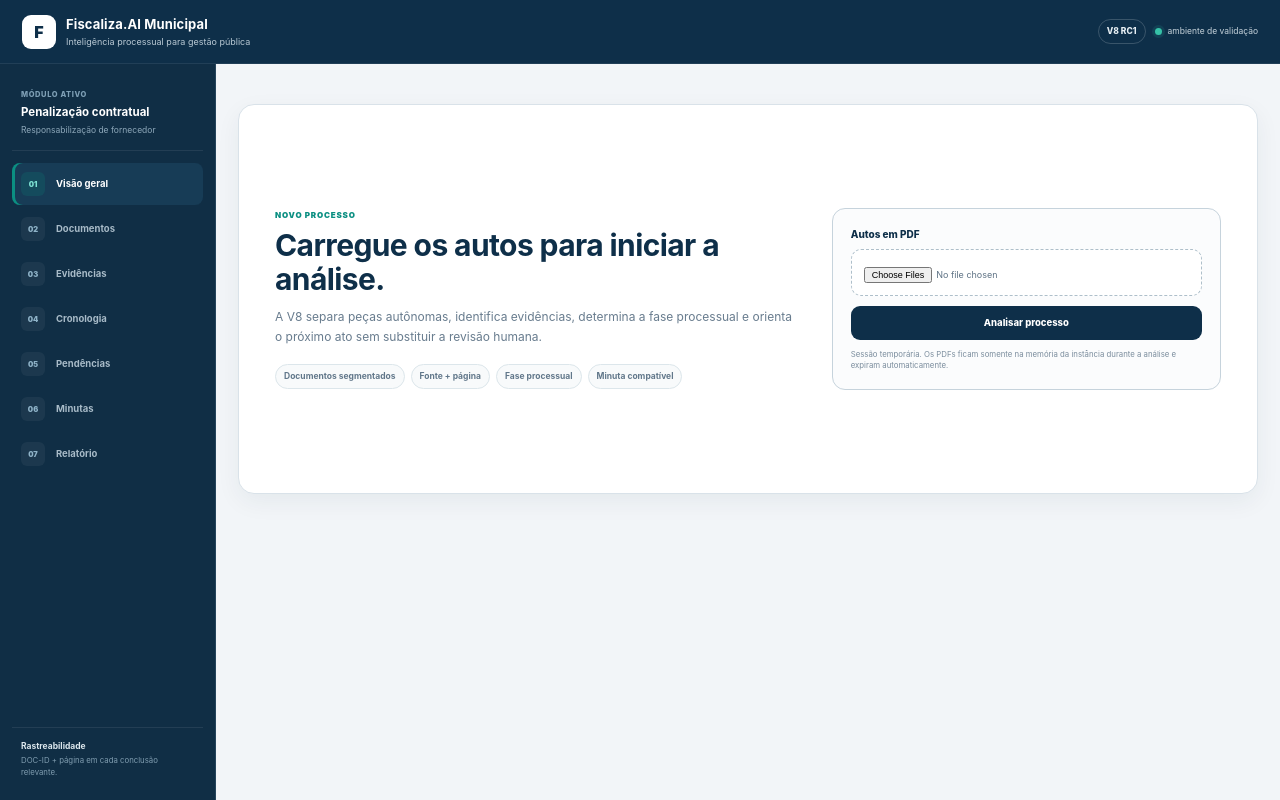
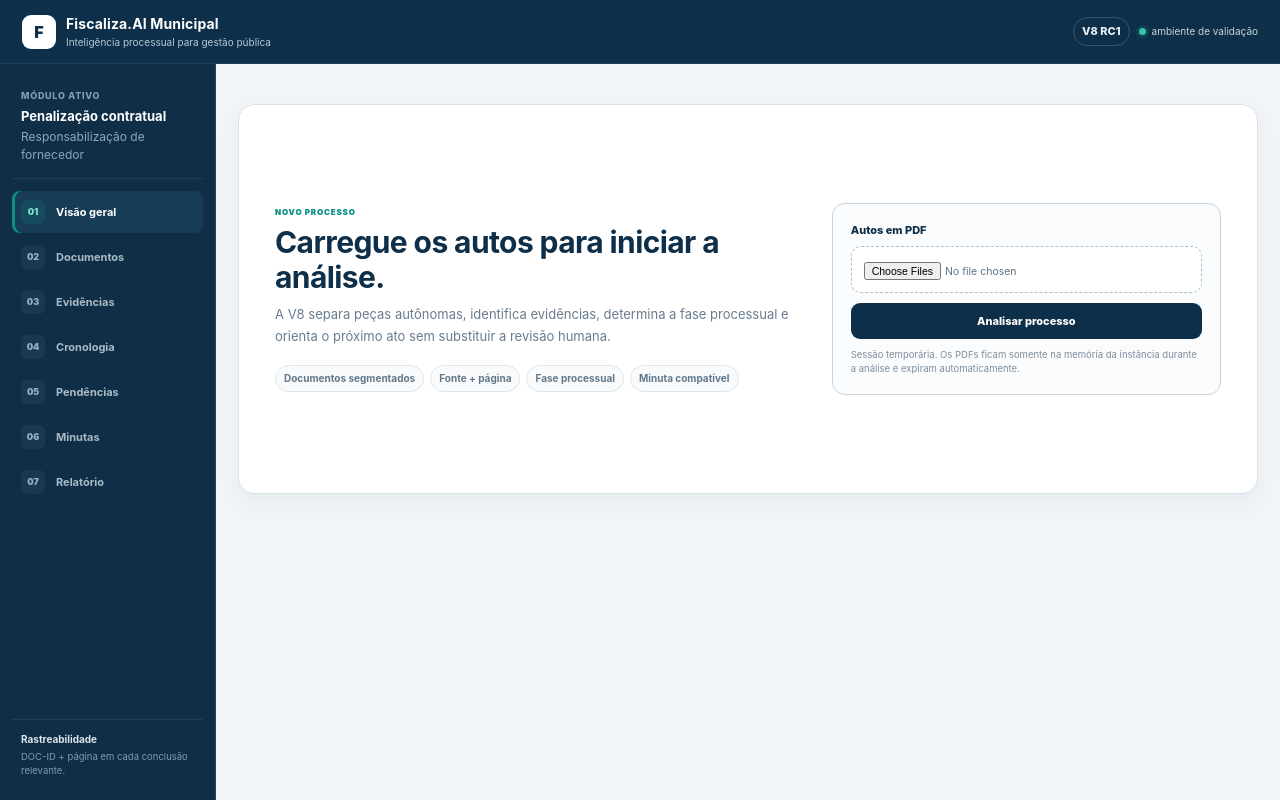
Before and after one commit to instadaluewagner-sys/fiscaliza-ai-municipal, a FastAPI app: page / in a window 1280 px wide. Run offline with FastAPI, Linux system fonts and the light colour scheme.

Commit message:
V8 RC1: aumenta legibilidade sem perder densidade profissional

```diff
--- a/v8/static/app.css
+++ b/v8/static/app.css
@@ -17,31 +17,31 @@ button{cursor:pointer}
 }
 .brand{display:flex;align-items:center;gap:10px}
 .brand-mark{width:34px;height:34px;border-radius:9px;background:#fff;color:var(--navy);display:grid;place-items:center;font-weight:950;font-size:16px}
-.brand strong{display:block;font-size:13px;letter-spacing:.01em}
-.brand span{display:block;font-size:9px;color:#b9c9d4;margin-top:1px}
+.brand strong{display:block;font-size:14px;letter-spacing:.01em}
+.brand span{display:block;font-size:10px;color:#b9c9d4;margin-top:1px}
 .top-status{display:flex;align-items:center;gap:9px}
-.release-chip{border:1px solid rgba(255,255,255,.18);border-radius:999px;padding:5px 8px;font-size:8.5px;font-weight:850;color:#e6eef3}
-.status-dot{display:flex;align-items:center;gap:6px;font-size:8.5px;color:#c7d4dc}
+.release-chip{border:1px solid rgba(255,255,255,.18);border-radius:999px;padding:5px 8px;font-size:11px;font-weight:850;color:#e6eef3}
+.status-dot{display:flex;align-items:center;gap:6px;font-size:10px;color:#c7d4dc}
 .status-dot i{width:7px;height:7px;border-radius:50%;background:#36c2a8;box-shadow:0 0 0 3px rgba(54,194,168,.12)}
 
 .app-shell{display:grid;grid-template-columns:216px minmax(0,1fr);min-height:calc(100vh - 64px)}
 .sidebar{background:#102e45;color:#d5e0e7;border-right:1px solid #26455c;padding:18px 12px;display:flex;flex-direction:column;min-height:calc(100vh - 64px)}
 .sidebar-context{padding:7px 9px 14px;border-bottom:1px solid rgba(255,255,255,.08);margin-bottom:12px}
-.sidebar-context small{display:block;color:#7fa0b6;text-transform:uppercase;letter-spacing:.08em;font-size:7.5px;font-weight:850}
-.sidebar-context strong{display:block;color:#fff;font-size:11.5px;margin-top:4px}
-.sidebar-context span{display:block;color:#8ea8ba;font-size:8.5px;margin-top:2px}
+.sidebar-context small{display:block;color:#7fa0b6;text-transform:uppercase;letter-spacing:.08em;font-size:9px;font-weight:850}
+.sidebar-context strong{display:block;color:#fff;font-size:13px;margin-top:4px}
+.sidebar-context span{display:block;color:#8ea8ba;font-size:12px;margin-top:2px}
 .side-nav{display:grid;gap:3px}
 .side-item{
   width:100%;border:0;background:transparent;color:#a8bbc8;display:grid;grid-template-columns:28px 1fr;align-items:center;gap:7px;
-  padding:9px 9px;border-radius:8px;text-align:left;font-size:9.5px;font-weight:750
+  padding:9px 9px;border-radius:8px;text-align:left;font-size:11px;font-weight:750
 }
 .side-item:hover{background:rgba(255,255,255,.05);color:#fff}
 .side-item.active{background:#173c56;color:#fff;box-shadow:inset 3px 0 0 var(--teal)}
-.side-icon{width:24px;height:24px;border-radius:6px;background:rgba(255,255,255,.05);display:grid;place-items:center;font-size:7.5px;color:#8fb3c8;font-weight:900}
+.side-icon{width:24px;height:24px;border-radius:6px;background:rgba(255,255,255,.05);display:grid;place-items:center;font-size:9px;color:#8fb3c8;font-weight:900}
 .side-item.active .side-icon{background:rgba(11,143,130,.18);color:#7ce1d3}
 .sidebar-foot{margin-top:auto;padding:12px 9px 4px;border-top:1px solid rgba(255,255,255,.08)}
-.sidebar-foot strong{display:block;color:#dce7ed;font-size:8.5px}
-.sidebar-foot span{display:block;color:#7f9caf;font-size:7.8px;line-height:1.45;margin-top:3px}
+.sidebar-foot strong{display:block;color:#dce7ed;font-size:10px}
+.sidebar-foot span{display:block;color:#7f9caf;font-size:9.5px;line-height:1.45;margin-top:3px}
 
 .main-area{min-width:0;padding:20px 22px 36px}
 .start-state{max-width:1180px;margin:20px auto}
@@ -51,38 +51,38 @@ button{cursor:pointer}
 }
 .eyebrow{display:block;color:var(--teal);font-size:8px;font-weight:900;text-transform:uppercase;letter-spacing:.1em}
 .start-copy h1{margin:7px 0 0;color:var(--navy);font-size:30px;line-height:1.15;letter-spacing:-.6px}
-.start-copy p{max-width:650px;color:var(--muted);font-size:12px;line-height:1.65;margin:10px 0 0}
+.start-copy p{max-width:650px;color:var(--muted);font-size:13px;line-height:1.65;margin:10px 0 0}
 .start-points{display:flex;gap:6px;flex-wrap:wrap;margin-top:18px}
-.start-points span{border:1px solid #dce6eb;background:#f8fafb;color:#61778a;border-radius:999px;padding:5px 8px;font-size:8.5px;font-weight:750}
+.start-points span{border:1px solid #dce6eb;background:#f8fafb;color:#61778a;border-radius:999px;padding:5px 8px;font-size:10px;font-weight:750}
 .upload-card{border:1px solid var(--line-strong);background:#fbfcfd;border-radius:13px;padding:18px}
-.upload-card>label{display:block;color:var(--navy);font-size:10px;font-weight:850;margin-bottom:7px}
+.upload-card>label{display:block;color:var(--navy);font-size:11px;font-weight:850;margin-bottom:7px}
 .file-control{border:1px dashed #aebfca;border-radius:10px;background:#fff;padding:12px}
-.file-control input{width:100%;font-size:9px;color:#5f7385}
-.primary-btn{width:100%;border:0;background:var(--navy);color:#fff;border-radius:9px;padding:10px 13px;font-size:9.5px;font-weight:850;margin-top:10px}
+.file-control input{width:100%;font-size:10.5px;color:#5f7385}
+.primary-btn{width:100%;border:0;background:var(--navy);color:#fff;border-radius:9px;padding:10px 13px;font-size:11px;font-weight:850;margin-top:10px}
 .primary-btn:hover{background:var(--navy-2)}
-.upload-card small{display:block;color:#7b8d9d;font-size:7.8px;line-height:1.45;margin-top:9px}
+.upload-card small{display:block;color:#7b8d9d;font-size:9.5px;line-height:1.45;margin-top:9px}
 
 .process-workspace{max-width:1540px;margin:0 auto}
 .process-header{
   background:#fff;border:1px solid var(--line);border-radius:13px 13px 0 0;padding:15px 17px;
   display:flex;justify-content:space-between;gap:20px;align-items:flex-start
 }
-.back-action{border:0;background:transparent;color:#60798b;font-size:8.5px;font-weight:750;padding:0;margin-bottom:7px}
+.back-action{border:0;background:transparent;color:#60798b;font-size:10px;font-weight:750;padding:0;margin-bottom:7px}
 .back-action:hover{color:var(--navy)}
-.process-title>small{display:block;color:#7890a1;font-size:7.7px;text-transform:uppercase;letter-spacing:.07em;font-weight:850}
-.process-title h1{margin:2px 0 0;color:var(--navy);font-size:19px;letter-spacing:-.2px}
-.process-title p{margin:3px 0 0;color:#62788b;font-size:9.5px}
+.process-title>small{display:block;color:#7890a1;font-size:9px;text-transform:uppercase;letter-spacing:.07em;font-weight:850}
+.process-title h1{margin:2px 0 0;color:var(--navy);font-size:22px;letter-spacing:-.2px}
+.process-title p{margin:3px 0 0;color:#62788b;font-size:11px}
 .process-meta{display:flex;gap:5px;flex-wrap:wrap;margin-top:8px}
-.process-meta span{border:1px solid var(--line);border-radius:999px;padding:4px 7px;background:#f8fafb;color:#566d80;font-size:7.8px;font-weight:750}
+.process-meta span{border:1px solid var(--line);border-radius:999px;padding:4px 7px;background:#f8fafb;color:#566d80;font-size:9.5px;font-weight:750}
 .process-actions{display:flex;flex-direction:column;align-items:flex-end;gap:8px}
 .process-actions>div{display:flex;gap:5px;flex-wrap:wrap;justify-content:flex-end}
-.stage-badge{display:inline-flex;align-items:center;background:var(--teal-soft);color:#08786e;border:1px solid #bfe1db;border-radius:999px;padding:5px 8px;font-size:8.2px;font-weight:850}
-.ghost-btn,.danger-ghost{border:1px solid var(--line);background:#fff;color:var(--navy);border-radius:8px;padding:6px 8px;font-size:8px;font-weight:800}
+.stage-badge{display:inline-flex;align-items:center;background:var(--teal-soft);color:#08786e;border:1px solid #bfe1db;border-radius:999px;padding:5px 8px;font-size:10px;font-weight:850}
+.ghost-btn,.danger-ghost{border:1px solid var(--line);background:#fff;color:var(--navy);border-radius:8px;padding:6px 8px;font-size:9.5px;font-weight:800}
 .ghost-btn:hover{background:#f5f8fa}
 .danger-ghost{color:#8c4c4c}.danger-ghost:hover{background:var(--danger-bg);border-color:#e8c7c7}
 
 .process-tabs{display:flex;align-items:center;gap:2px;overflow-x:auto;background:#fff;border:1px solid var(--line);border-top:0;padding:0 10px}
-.process-tab{border:0;background:transparent;color:#708394;padding:10px 9px 9px;font-size:8.5px;font-weight:800;border-bottom:2px solid transparent;white-space:nowrap}
+.process-tab{border:0;background:transparent;color:#708394;padding:10px 9px 9px;font-size:10.5px;font-weight:800;border-bottom:2px solid transparent;white-space:nowrap}
 .process-tab:hover{color:var(--navy)}
 .process-tab.active{color:var(--navy);border-bottom-color:var(--teal)}
 
```
Also changed, not shown: other parts of v8/static/app.css (+52 -50 lines).
